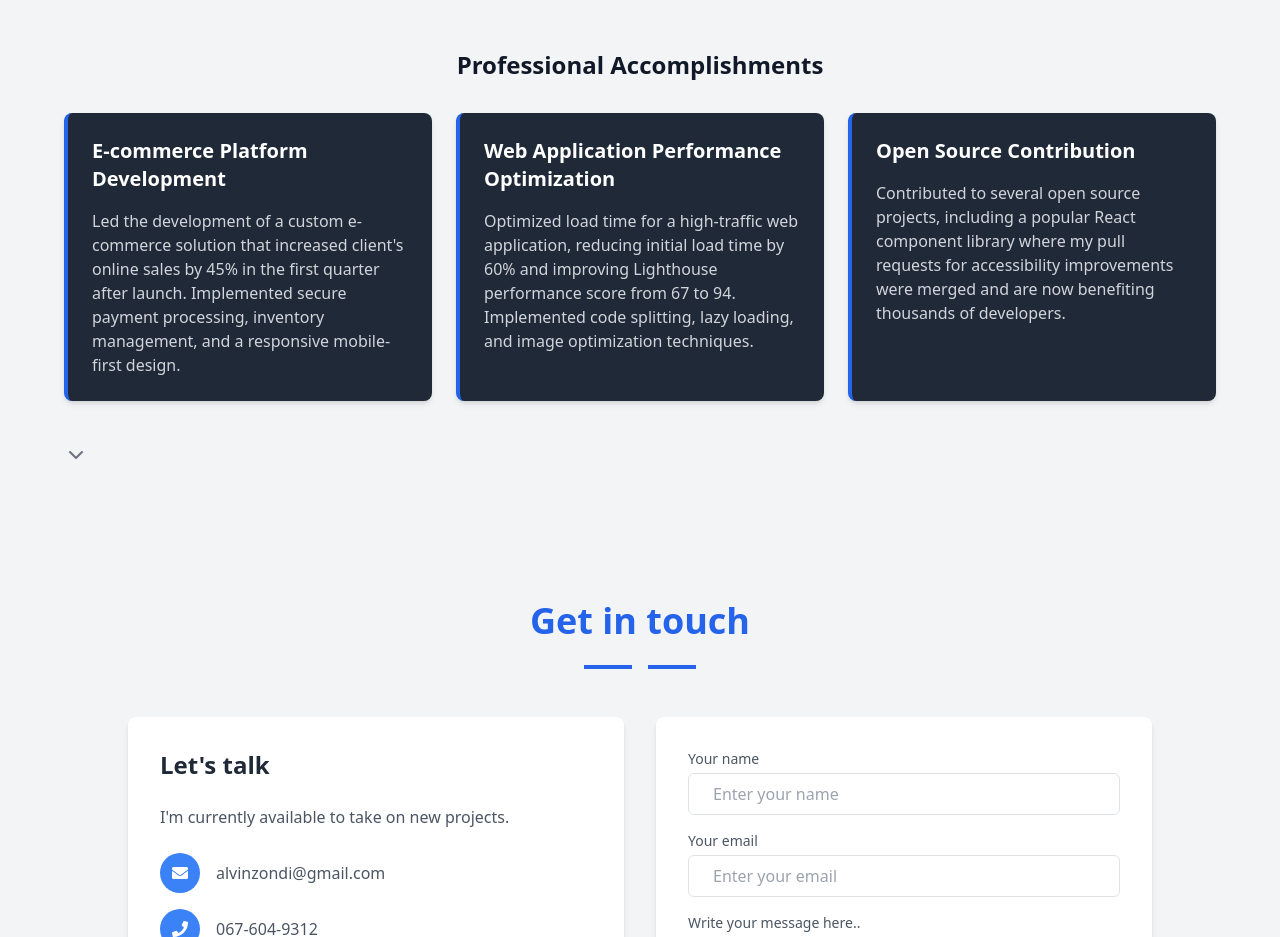
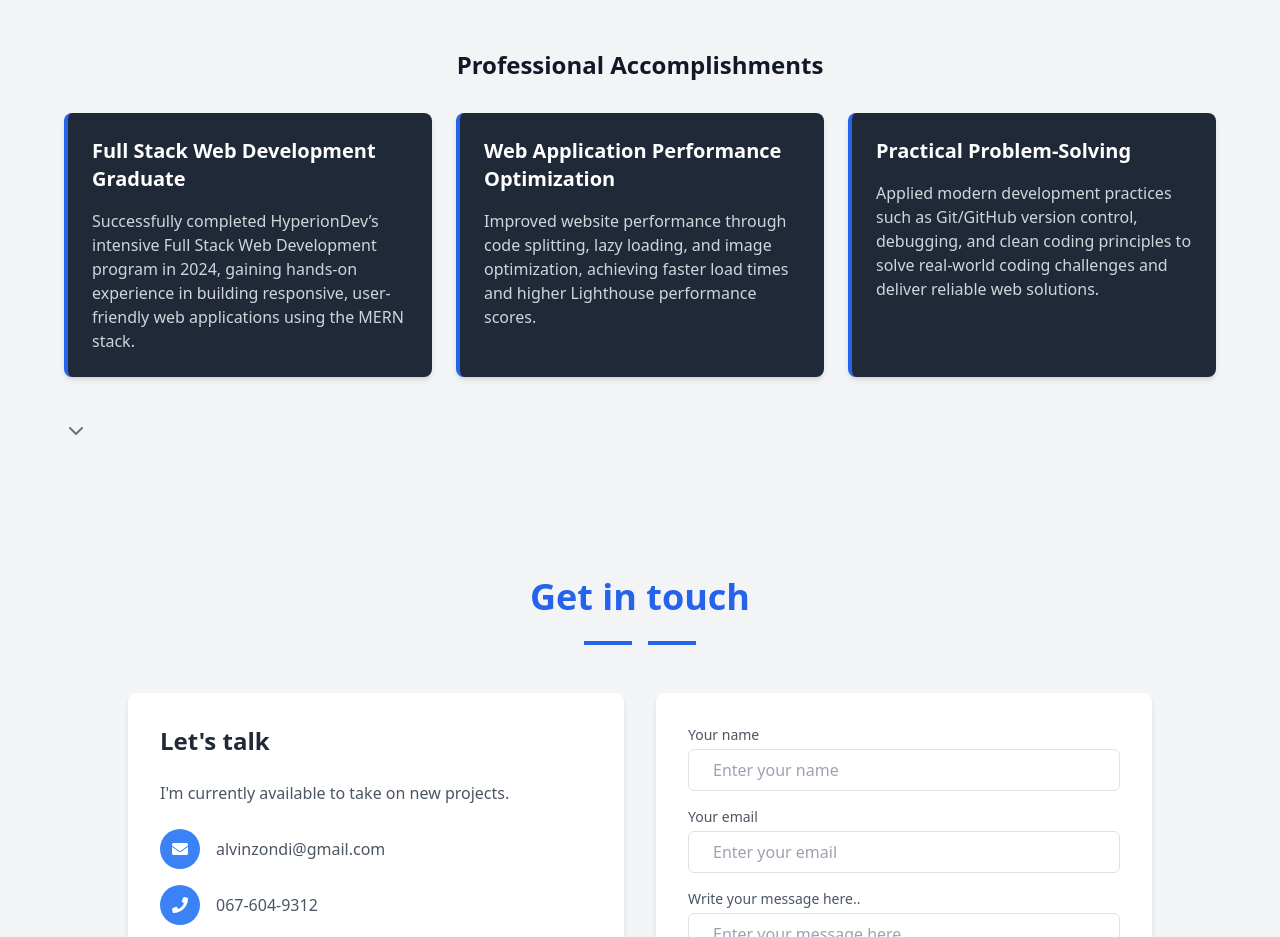
Before and after one commit to Alvinza/newPortfolio, a React (Create React App) app: page / in a window 1280 px wide. Shown: the part 3520-4457 px from the top of the page. Built offline with nearby package versions, Linux system fonts and the light colour scheme.

Commit message:
Update Achievements.jsx
updated achievements data

```diff
--- a/src/components/Achievements.jsx
+++ b/src/components/Achievements.jsx
@@ -28,23 +28,24 @@ const Achievements = () => {
 const accomplishments = [
   {
     id: 1,
-      title: "E-commerce Platform Development",
+    title: "Full Stack Web Development Graduate",
     description:
-        "Led the development of a custom e-commerce solution that increased client's online sales by 45% in the first quarter after launch. Implemented secure payment processing, inventory management, and a responsive mobile-first design.",
+      "Successfully completed HyperionDev’s intensive Full Stack Web Development program in 2024, gaining hands-on experience in building responsive, user-friendly web applications using the MERN stack.",
   },
   {
     id: 2,
     title: "Web Application Performance Optimization",
     description:
-        "Optimized load time for a high-traffic web application, reducing initial load time by 60% and improving Lighthouse performance score from 67 to 94. Implemented code splitting, lazy loading, and image optimization techniques.",
+      "Improved website performance through code splitting, lazy loading, and image optimization, achieving faster load times and higher Lighthouse performance scores.",
   },
   {
     id: 3,
-      title: "Open Source Contribution",
+    title: "Practical Problem-Solving",
     description:
-        "Contributed to several open source projects, including a popular React component library where my pull requests for accessibility improvements were merged and are now benefiting thousands of developers.",
+      "Applied modern development practices such as Git/GitHub version control, debugging, and clean coding principles to solve real-world coding challenges and deliver reliable web solutions.",
   },
 ];
+
 
   return (
     <section
```
Lines whose indentation alone changed are shown as unchanged.
